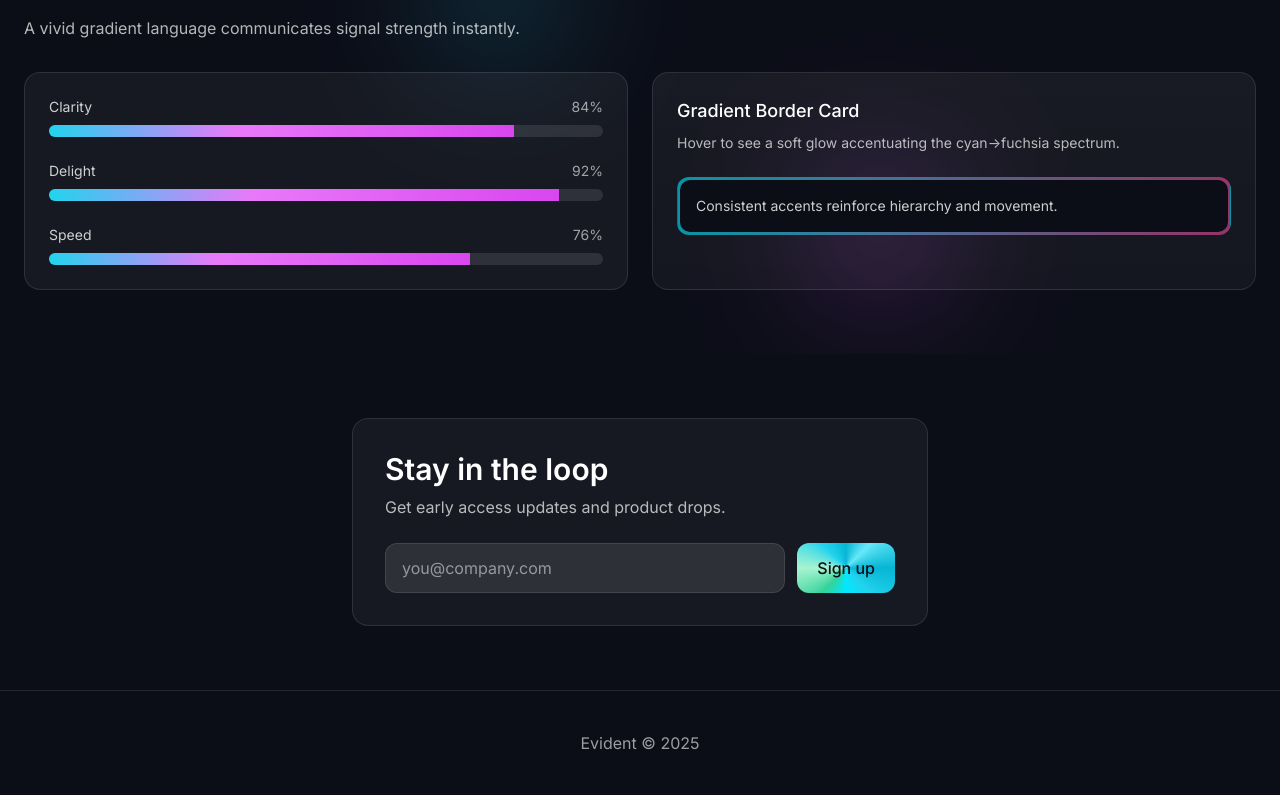
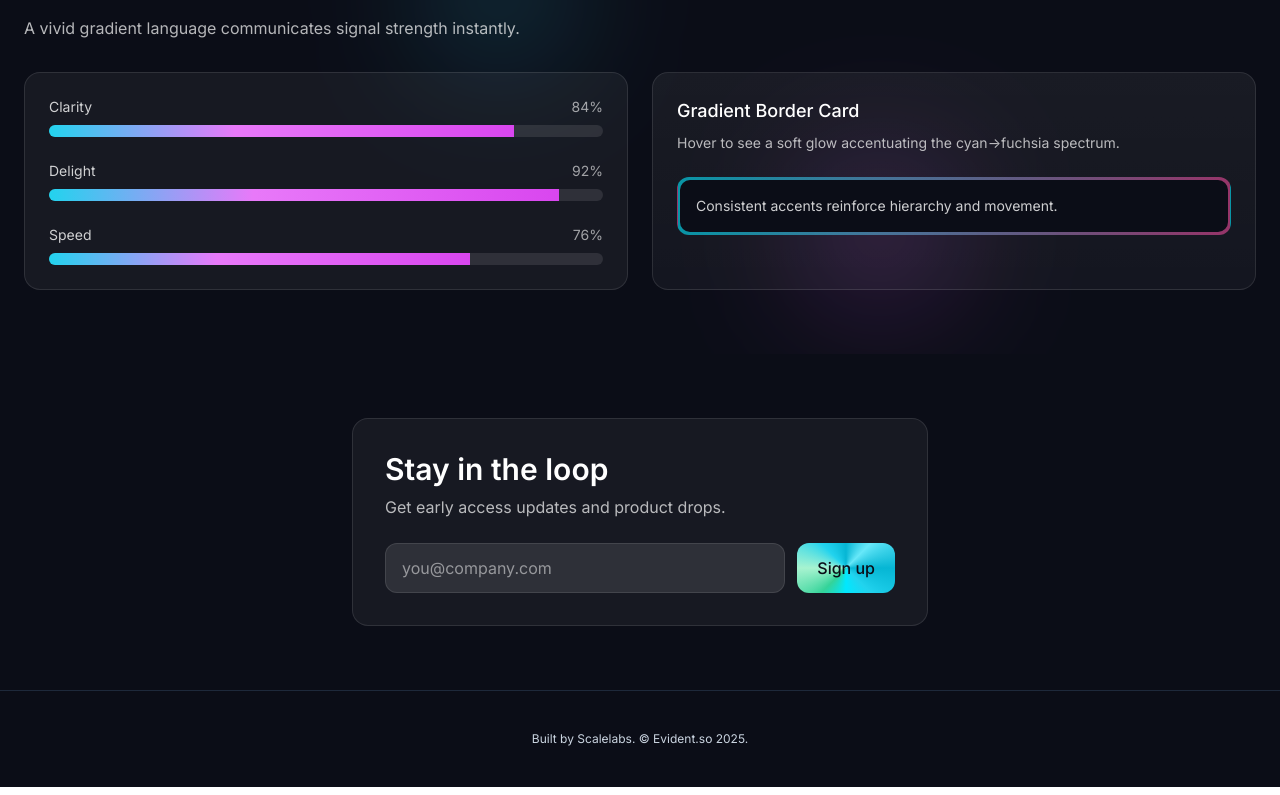
Before and after one commit to flamesuserresource4/frontend-repo_o4xspwfd_wfd6yb, a React (Vite) app: page / in a window 1280 px wide. Shown: the part 1135-1930 px from the top of the page. Built offline with nearby package versions, Linux system fonts and the light colour scheme; a web font is replaced by a local one.

Commit message:
Update project prj_o4xspwfd - 2025-11-09T18:58:28.305Z

```diff
--- a/src/App.jsx
+++ b/src/App.jsx
@@ -3,6 +3,7 @@ import Hero from './components/Hero';
 import Explainer from './components/Explainer';
 import Scorecard from './components/Scorecard';
 import Signup from './components/Signup';
+import Footer from './components/Footer';
 
 export default function App() {
   return (
@@ -11,10 +12,7 @@ export default function App() {
       <Explainer />
       <Scorecard />
       <Signup />
-      {/* Simple footer */}
-      <footer className="border-t border-white/10 bg-[#0B0D17] py-10 text-center text-white/60">
-        <p>Evident © {new Date().getFullYear()}</p>
-      </footer>
+      <Footer />
     </div>
   );
 }
```
Also changed, not shown: 1 other file (tests, documents, lock files or other folders).
